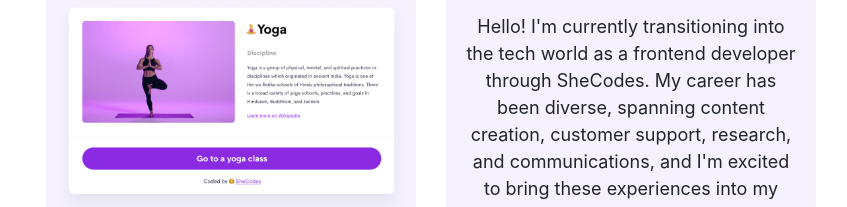
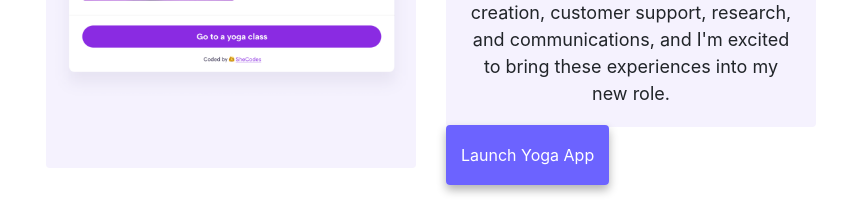
Before and after one commit to Nombuso28/BasicSite, a plain HTML site: page index.html in a window 1280 px wide. Shown: the part 544-751 px from the top of the page, without its empty margins (209-1056 px from the left). Drawn offline with nearby package versions, Linux system fonts and the light colour scheme.

Commit message:
Update style.css
Updated the primary link of the website

```diff
--- a/style.css
+++ b/style.css
@@ -3,6 +3,7 @@
   --secondary-color: #f5f2fe;
   --box-shadow: 0 5px 10px rgba(0, 0, 0, 0.3);
 }
+
 
 body {
   margin: 60px auto;
@@ -37,7 +38,14 @@ p {
   line-height: 1.5;
   text-align: center;
 }
-
+.primary-link {
+  border-radius: 4px;
+  padding: 20px 15px;
+  text-decoration: none;
+  text-transform: capitalize;
+  background: var(--primary-color);
+  box-shadow: var(--box-shadow);
+  color: white;
 .navigation-links {
   display: flex;
   margin-top: 40px;
```
